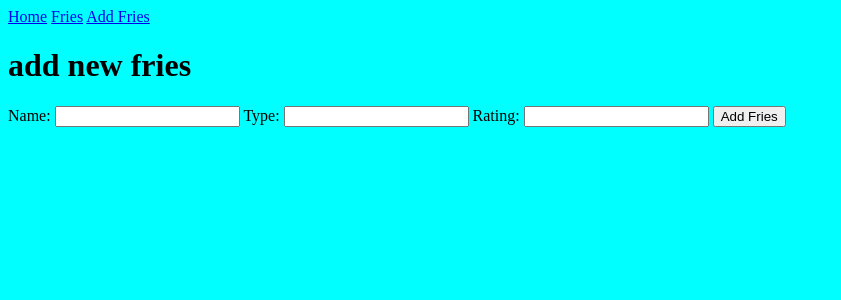
After one commit to LuqmanMahmoodButt/environment-variables, a Node server app: page /add-fries in a window 1280 px wide. The commit adds this page. Shown: the top 300 px of the page, without its empty margins (0-841 px from the left). Run offline with Node 20, Linux system fonts and the light colour scheme; some libraries are stand-ins or nearby versions.

```diff
--- a/models/fries.js
+++ b/models/fries.js
@@ -3,9 +3,9 @@
 const mongoose = require('mongoose')
 
 const frySchema = new mongoose.Schema({
-    name: { type: String, require: true},
-    type: { type: String, require: true},
-    rating: { type: Number, require: true},
+    name: { type: String, require: true },
+    type: { type: String, require: true },
+    rating: { type: Number, require: true },
 })
 
 
--- a/package.json
+++ b/package.json
@@ -14,7 +14,9 @@
     "dotenv": "^16.4.5",
     "ejs": "^3.1.10",
     "express": "^4.19.2",
+    "method-override": "^3.0.0",
     "mongoose": "^8.3.5",
+    "morgan": "^1.10.0",
     "node": "^20.13.1"
   }
 }
--- /dev/null
+++ b/public/stylesheets/main.css
@@ -0,0 +1,4 @@
+
+body {
+    background-color: aqua;
+}
--- a/server.js
+++ b/server.js
@@ -5,26 +5,43 @@ const mongoose = require("mongoose")
 const port = 3000
 const Fries = require('./models/fries')
 const fries = require('./models/fries')
+const methodOverride = require("method-override"); // new
+const morgan = require("morgan"); //new
+const path = require("path")
+
+//! USE //
 
 const app = express()
-
-
+app.use(express.urlencoded({ extended: false }))
+app.use(express.json())
+app.use(express.urlencoded({ extended: false }));
+app.use(methodOverride("_method"));
+app.use(morgan("dev"));
+app.use(express.static(path.join(__dirname, "public")))
 mongoose.connect(process.env.MONGODB_URI)
 
 
+// ! GET REQUESTS //
 
 app.get('/', (req, res) => {
     res.render('home.ejs')
 })
 
-app.get('/fries/:friesId', async (req,res) => {
+app.get('/fries/:friesId', async (req, res) => {
     // i need to get the actual fries
     const fries = await Fries.findById(req.params.friesId)
     // send them back
-    res.send(fries)
+    res.render('show.ejs', {
+        fries,
+    })
 })
 
-app.get('/fries', async (req,res) => {
+// tell express to expect some json in the request
+app.get('/add-fries', (req, res) => {
+    res.render('new.ejs')
+})
+
+app.get('/fries', async (req, res) => {
     // i need to get the actual fries
     const fries = await Fries.find()
     // send them back
@@ -32,26 +49,49 @@ app.get('/fries', async (req,res) => {
         fries: fries,
     })
 })
-// tell express to expect some json in the request
 
-app.use(express.json())
+
+app.get("/fries/:friesId/edit", async (req, res) => {
+    const foundFries = await Fries.findById(req.params.friesId);
+    res.render("edit.ejs", {
+        fries: foundFries,
+    });
+});
+
+
+
 
 //posting a new fry
-app.post('/fries', async (req, res) => {
+
+// ! POST REQUEST //
+
+// tells express to expect data from our form
+app.post("/fries", async (req, res) => {
     // 1) get the fry  from our request
     console.log(req.body)
     // 2) create the fry using mongoose
     const fries = await Fries.create(req.body)
-// 3) send back the new fry to the user
-res.send(fries)
+
+    res.redirect('/fries')
+
+
 })
 
-app.delete('/fries', async (req, res) => {
+// ! PUT REQUEST //
 
-    const fries = await Fries.deleteOne(req.body)
+app.put("/fries/:friesId", async (req, res) => {
 
-    res.send(fries)
-})
+    if (req.body.isReadyToEat === "on") {
+      req.body.isReadyToEat = true;
+    } else {
+      req.body.isReadyToEat = false;
+    }
+
+    await Fries.findByIdAndUpdate(req.params.friesId, req.body);
+
+    res.redirect(`/fries/${req.params.friesId}`);
+  });
+
 
 app.put("/fries/:friesId", async (req, res) => {
 
@@ -64,10 +104,26 @@ app.put("/fries/:friesId", async (req, res) => {
 
 app.put("/fries", async (req, res) => {
 
-    const fries = await Fries.updateOne(req.body, {name: 'MCCAN'})
+    const fries = await Fries.updateOne(req.body, { name: 'MCCAN' })
 
     res.send(fries)
 })
+
+// ! DELETE //
+
+app.delete("/fries/:friesId", async (req, res) => {
+    await Fries.findByIdAndDelete(req.params.friesId);
+    res.redirect("/fries");
+});
+
+app.delete('/fries', async (req, res) => {
+
+    const fries = await Fries.deleteOne(req.body)
+
+    res.send(fries)
+})
+
+// ! LISTEN //
 
 app.listen(port, () => {
     console.log('listening on port 3000')
--- /dev/null
+++ b/views/new.ejs
@@ -0,0 +1,28 @@
+<!DOCTYPE html>
+<html lang="en">
+
+<head>
+    <meta charset="UTF-8">
+    <meta name="viewport" content="width=>, initial-scale=1.0">
+    <title>Document</title>
+    <link rel="stylesheet" href="/stylesheets/main.css">
+</head>
+<%- include('./partials/nav') %>
+
+    <body>
+        <h1> add new fries</h1>
+
+        <form action="/fries" method="POST">
+            <label for="name">Name:</label>
+            <input type="text" name="name" id="name">
+            <label for="text">Type:</label>
+            <input type="text" name="type" id="type">
+            <label for="rating">Rating:</label>
+            <input type="text" name="rating" id="rating">
+
+            <button type="submit">Add Fries</button>
+        </form>
+
+    </body>
+
+</html>
--- a/views/partials/nav.ejs
+++ b/views/partials/nav.ejs
@@ -1,4 +1,5 @@
 <nav>
-    <a href="/">Home</a>
-    <a href="/fries">Fries</a>
-  </nav>
+  <a href="/">Home</a>
+  <a href="/fries">Fries</a>
+  <a href="/add-fries">Add Fries</a>
+</nav>
```
Also changed, not shown: views/edit.ejs (added, +13 -0 lines), views/fries.ejs (+7 -2 lines), views/home.ejs (+8 -4 lines), views/show.ejs (added, +29 -0 lines), seed.js (line endings or trailing spaces), 1 other file. Lines whose indentation alone changed are shown as unchanged.
